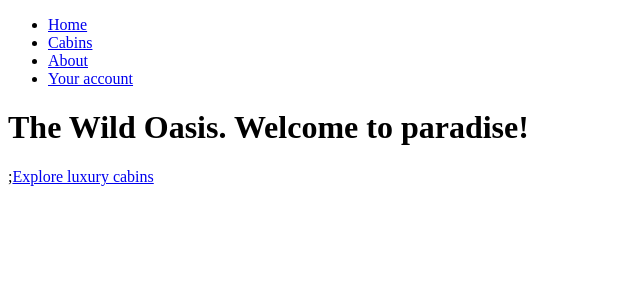
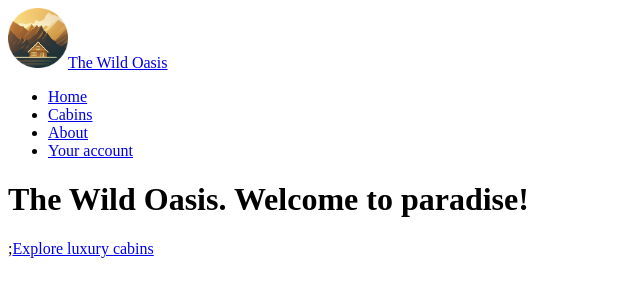
Before and after one commit to gergowebdev/the_wild_oasis_website, a Next.js app: page / in a window 1280 px wide. Shown: the top 300 px of the page, without its empty margins (0-640 px from the left). Built offline with nearby package versions, Linux system fonts and the light colour scheme.

Commit message:
Creating a layout

```diff
--- a/app/cabins/page.js
+++ b/app/cabins/page.js
@@ -1,9 +1,6 @@
-import Navigation from "../components/Navigation";
-
 export default function Page() {
     return (
         <div>
-            <Navigation />
             <h1>Cabins page</h1>;
         </div>
     );
--- /dev/null
+++ b/app/components/Logo.js
@@ -0,0 +1,17 @@
+function Logo() {
+    return (
+        <a href="/" className="flex items-center gap-4 z-10">
+            <img
+                src="/logo.png"
+                height="60"
+                width="60"
+                alt="The Wild Oasis logo"
+            />
+            <span className="text-xl font-semibold text-primary-100">
+                The Wild Oasis
+            </span>
+        </a>
+    );
+}
+
+export default Logo;
--- a/app/layout.js
+++ b/app/layout.js
@@ -1,12 +1,20 @@
+import Logo from "./components/Logo";
+import Navigation from "./components/Navigation";
+
 export const metadata = {
-  title: 'Next.js',
-  description: 'Generated by Next.js',
-}
+    title: "The Wild Oasis",
+};
 
 export default function RootLayout({ children }) {
-  return (
-    <html lang="en">
-      <body>{children}</body>
-    </html>
-  )
+    return (
+        <html>
+            <body>
+                <header>
+                    <Logo />
+                    <Navigation />
+                </header>
+                <main>{children}</main>
+            </body>
+        </html>
+    );
 }
--- a/app/page.js
+++ b/app/page.js
@@ -1,10 +1,8 @@
 import Link from "next/link";
-import Navigation from "./components/Navigation";
 
 export default function Page() {
     return (
         <div>
-            <Navigation />
             <h1>The Wild Oasis. Welcome to paradise!</h1>;
             <Link href="/cabins">Explore luxury cabins</Link>
         </div>
```
Also changed, not shown: public/logo.png (added).
